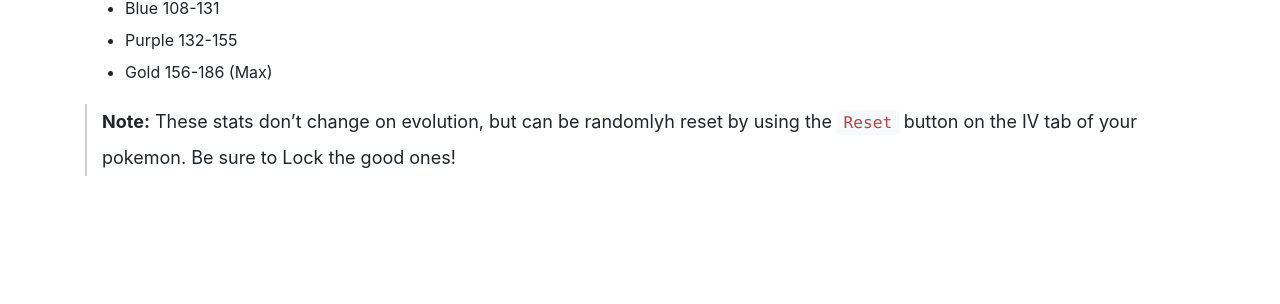
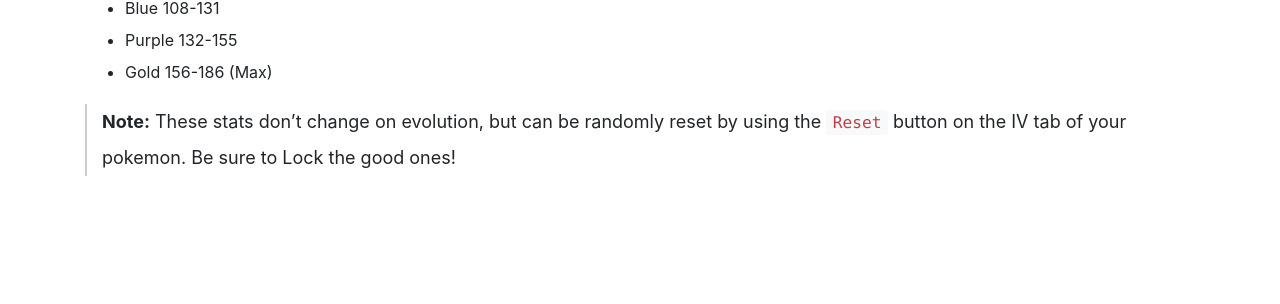
Before and after one commit to X3I/poketwo.com, a Jekyll site: the page built from _pages/ivs/colors.md, in a window 1280 px wide. Shown: the part 338-642 px from the top of the page. Built offline with Jekyll 4.4.1, drawn with Linux system fonts in a browser that asks for light colours; nearby versions of some CDN libraries; our own code applies the rules of GitHub Pages for plain Markdown files.

Commit message:
fixing typo

```diff
--- a/_pages/ivs/colors.md
+++ b/_pages/ivs/colors.md
@@ -18,6 +18,6 @@ Name colors are based on how good your total IVs are, and is often a determinant
 * Purple 132-155
 * Gold 156-186 (Max)
 
-> __Note:__ These stats don't change on evolution, but can be randomlyh reset
+> __Note:__ These stats don't change on evolution, but can be randomly reset
 > by using the `Reset` button on the IV tab of your pokemon. Be sure to Lock
 > the good ones!
```
